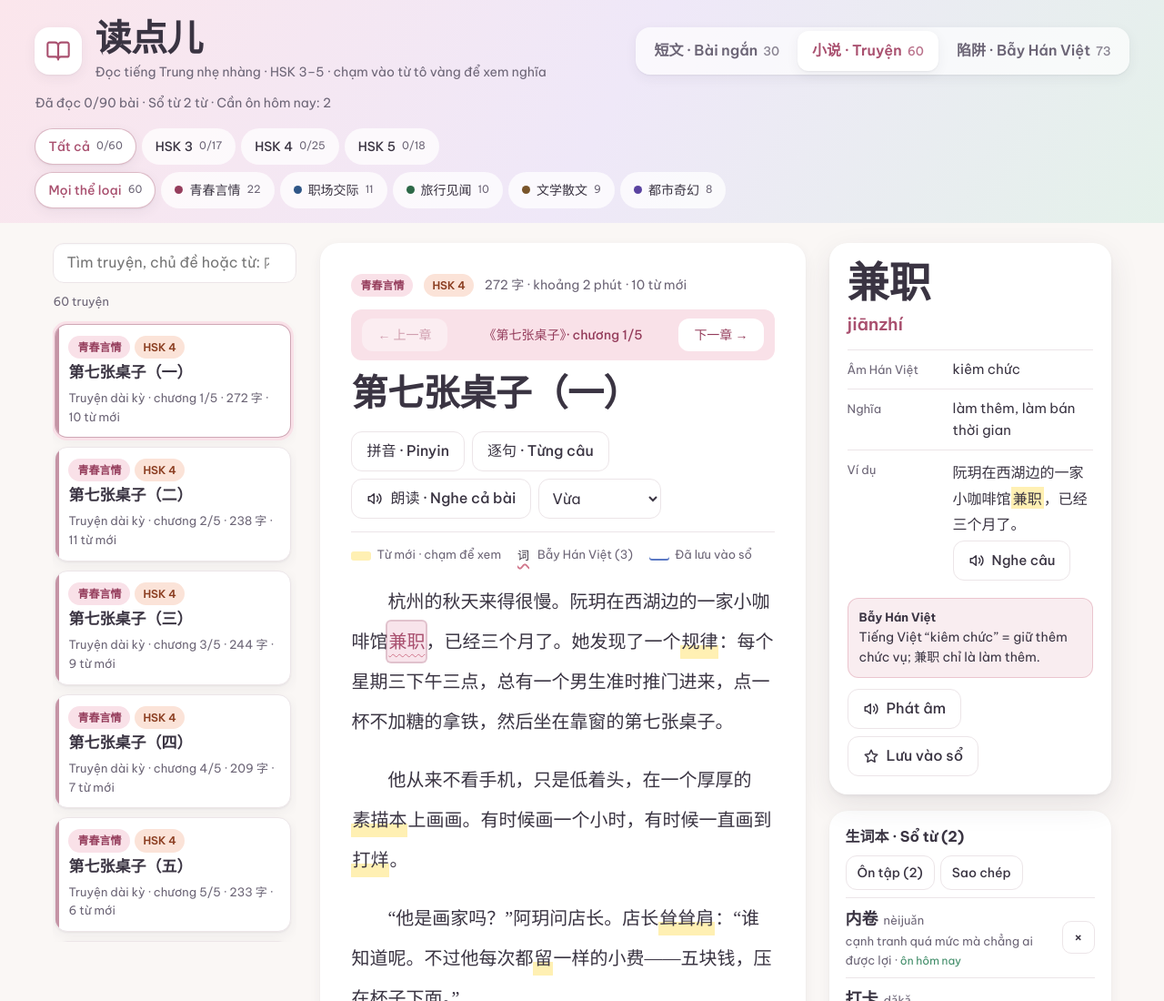
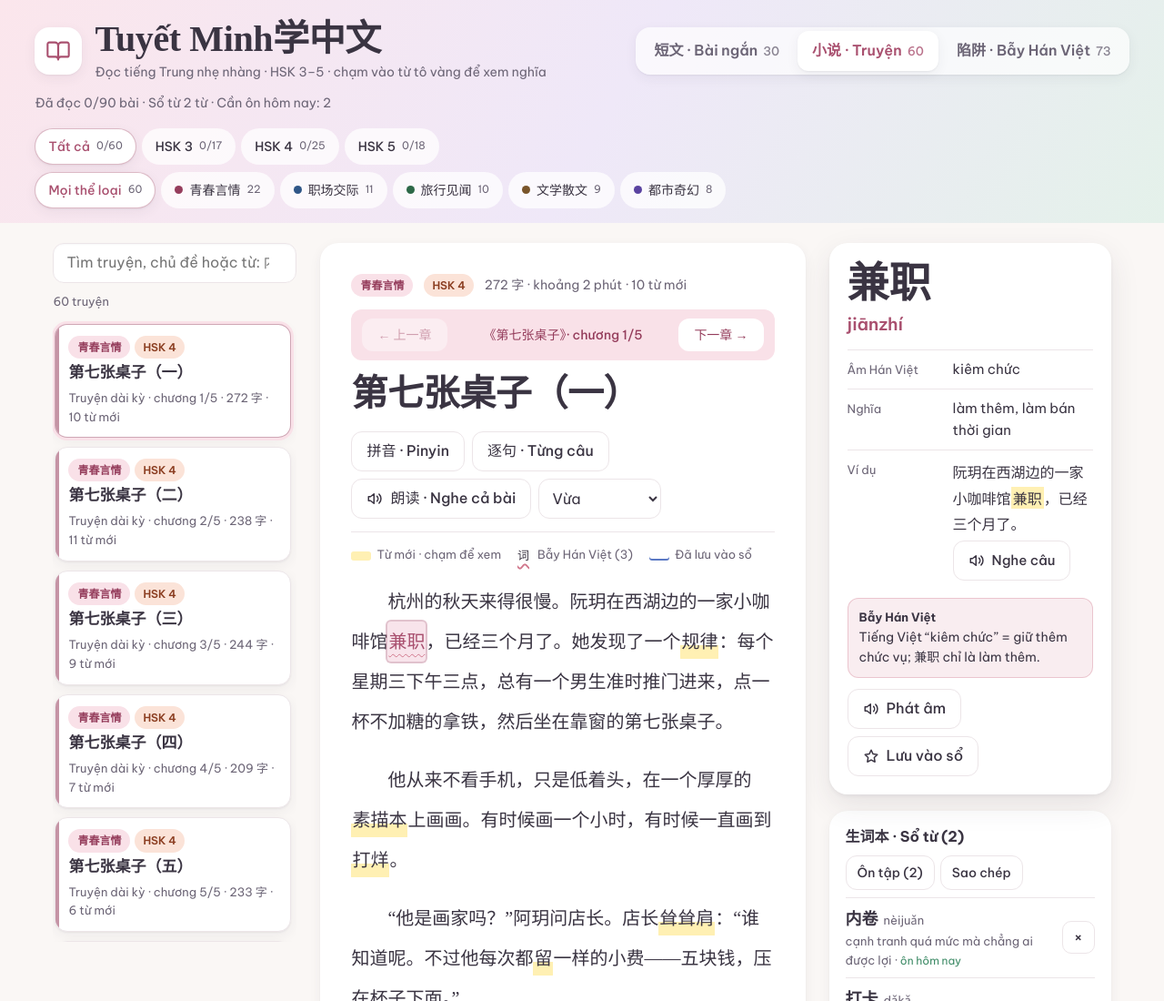
Before and after one commit to MingguiDuan/Tuyet-Minh-Hoc-Tieng-Trung, a plain HTML site: page index.html in a window 1280 px wide. Shown: the top 1100 px of the page at 91% size. Drawn offline with Linux system fonts and the light colour scheme.

Commit message:
Update header and script comments in index.html

```diff
--- a/index.html
+++ b/index.html
@@ -220,7 +220,7 @@ article{padding:18px 16px;border-radius:16px}
   <div class="hin">
     <div class="brand">
       <div class="logo" aria-hidden="true"><svg viewBox="0 0 24 24" fill="none" stroke="currentColor" stroke-width="1.8" stroke-linecap="round" stroke-linejoin="round"><path d="M2 5.5C2 4.7 2.7 4 3.5 4H9a3 3 0 0 1 3 3v13a2.5 2.5 0 0 0-2.5-2.5h-6A1.5 1.5 0 0 1 2 16z"/><path d="M22 5.5c0-.8-.7-1.5-1.5-1.5H15a3 3 0 0 0-3 3v13a2.5 2.5 0 0 1 2.5-2.5h6c.8 0 1.5-.7 1.5-1.5z"/></svg></div>
-      <div><h1>读点儿</h1><p class="sub">Đọc tiếng Trung nhẹ nhàng · HSK 3–5 · chạm vào từ tô vàng để xem nghĩa</p></div>
+      <div><h1>Tuyết Minh学中文</h1><p class="sub">Đọc tiếng Trung nhẹ nhàng · HSK 3–5 · chạm vào từ tô vàng để xem nghĩa</p></div>
     </div>
     <div class="seg" id="cols" role="tablist" aria-label="Chuyên mục"></div>
   </div>
@@ -249,7 +249,7 @@ article{padding:18px 16px;border-radius:16px}
 <p class="foot">Tất cả bài đọc và truyện là nội dung mẫu viết riêng cho trang này. Phát âm dùng giọng đọc tiếng Trung có sẵn trên máy của bạn. Tiến độ và sổ từ chỉ lưu trên trình duyệt này; nút “Sao chép” xuất danh sách dạng bảng để dán vào Anki hoặc Excel.</p>
 
 <script>
-/* 读点儿 data: D = glossary [pinyin, Hán-Việt, nghĩa, ghi chú, loại t|s]; S = stories */
+/* Tuyết Minh学中文 data: D = glossary [pinyin, Hán-Việt, nghĩa, ghi chú, loại t|s]; S = stories */
 window.DUDIAN={D:{
 "习惯":["xíguàn","tập quán","thói quen"],
 "点":["diǎn","điểm","gọi, đặt (món)","Ở đây là động từ: 点奶茶 = gọi trà sữa.","t"],
@@ -955,7 +955,7 @@ q:[["作者的论文被拒以后，阿哲做了什么？",["帮他分析问题",
 
 </script>
 <script>
-/* 读点儿 novels: extra glossary + 60 stories (cat: love/work/travel/essay/fantasy) */
+/* Tuyết Minh学中文 novels: extra glossary + 60 stories (cat: love/work/travel/essay/fantasy) */
 window.DUDIAN_N={D:{
 "兼职":["jiānzhí","kiêm chức","làm thêm, làm bán thời gian","Tiếng Việt “kiêm chức” = giữ thêm chức vụ; 兼职 chỉ là làm thêm.","t"],
 "规律":["guīlǜ","quy luật","quy luật, nếp đều đặn"],
```
